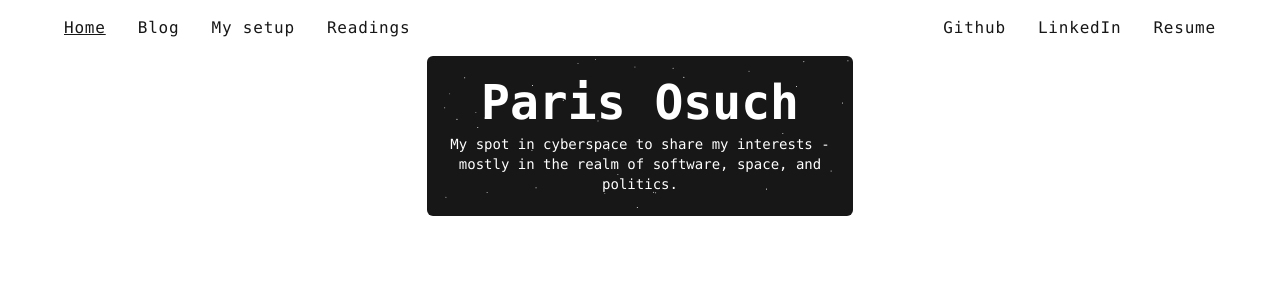
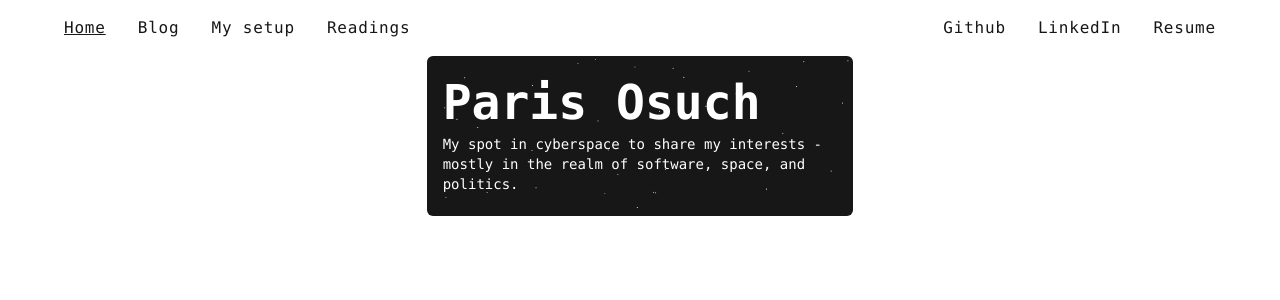
Before and after one commit to parisosuch-dev/cowboyinspace, a Next.js app: page / in a window 1280 px wide. Shown: the top 300 px of the page. Built offline with nearby package versions, Linux system fonts and the light colour scheme.

Commit message:
change text orien

```diff
--- a/app/page.tsx
+++ b/app/page.tsx
@@ -4,11 +4,11 @@ import { StarsBackground } from "@/components/ui/stars-background";
 export default function Home() {
   return (
     <div className="flex w-full flex-col justify-center items-center">
-      <div className="h-[7rem] sm:h-[10rem] w-5/6 sm:w-1/3 rounded-md bg-neutral-900 flex flex-col items-center justify-center relative font-mono">
-        <h1 className="relative flex-col md:flex-row z-10 text-xl md:text-5xl mx-auto text-white flex items-center font-semibold">
-          <span>Paris Osuch</span>
+      <div className="h-[7rem] sm:h-[10rem] w-5/6 sm:w-1/3 rounded-md bg-neutral-900 flex flex-col text-left p-4 justify-center relative font-mono">
+        <h1 className="relative z-10 text-xl md:text-5xl text-white font-semibold">
+          Paris Osuch
         </h1>
-        <p className="text-white text-center text-xs sm:text-sm mt-1 sm:mt-2">
+        <p className="text-white text-xs sm:text-sm mt-1 sm:mt-2">
           My spot in cyberspace to share my interests - mostly in the realm of
           software, space, and politics.
         </p>
```
